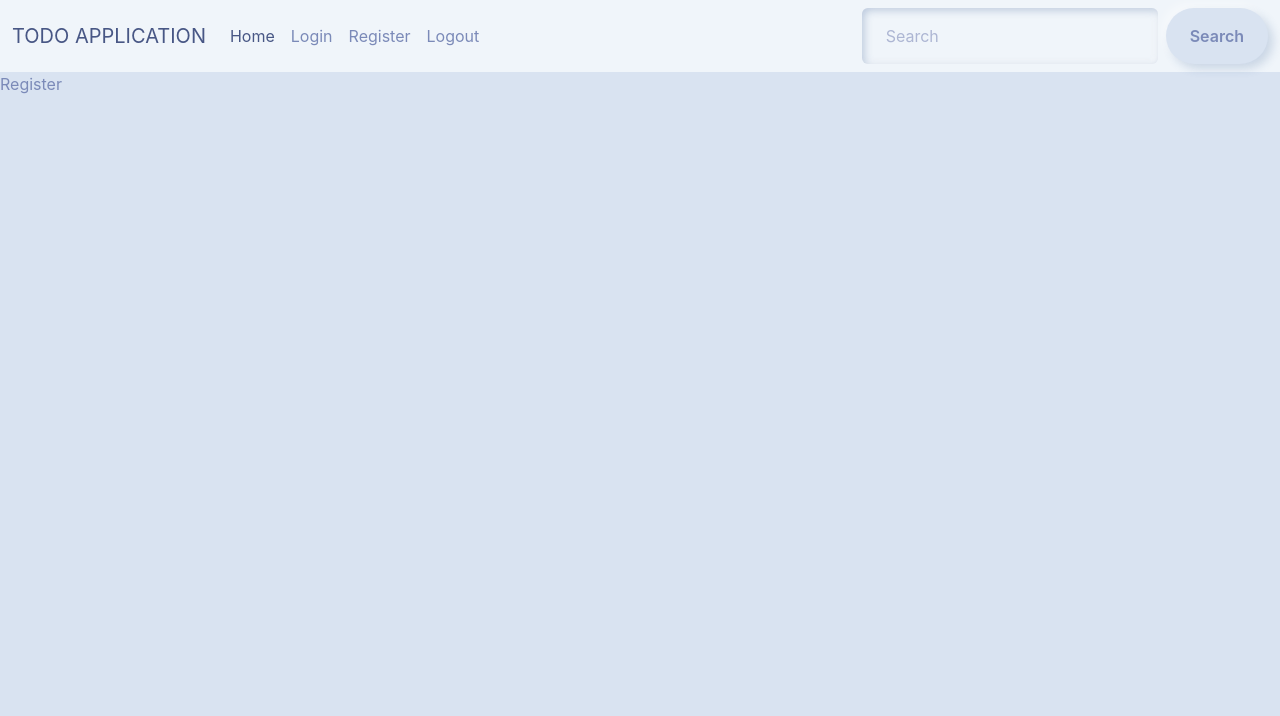
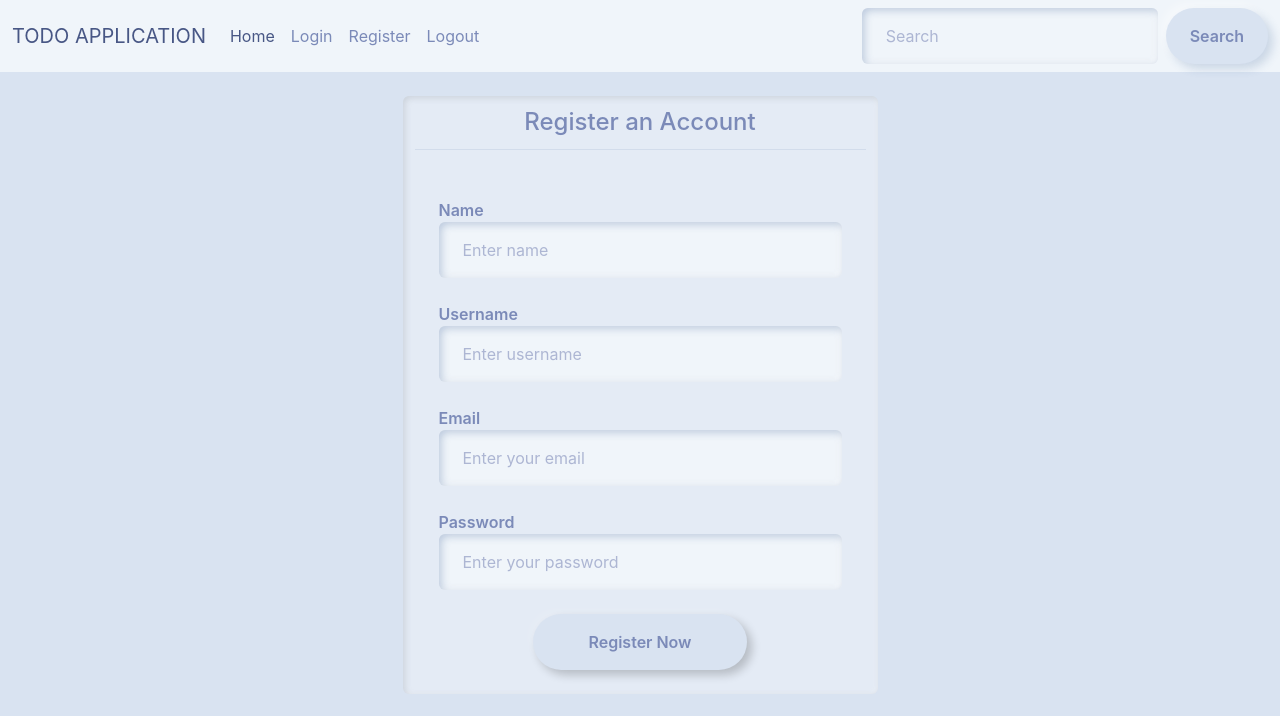
Before and after one commit to bhanu-21/Todo-Application, a React (Create React App) app in the folder frontend/: page /register in a window 1280 px wide. Shown: the top 716 px of the page. Built offline with nearby package versions, Linux system fonts and the light colour scheme.

Commit message:
Register Api added using axios

```diff
--- a/frontend/src/components/Login.js
+++ b/frontend/src/components/Login.js
@@ -13,8 +13,9 @@ function Login({ user, setUser }) {
     const navigation = useNavigate();
 
     useEffect(() => {
+        const user = localStorage.getItem('user');
         if (user) {
-            navigation("/");
+            return navigation('/');
         }
 
         // eslint-disable-next-line
@@ -52,7 +53,9 @@ function Login({ user, setUser }) {
 
     return (
         <>
-            <ToastContainer /><div className="container">
+            <ToastContainer />
+
+            <div className="container">
                 <div className="row justify-content-center mt-4">
                     <div className="col-lg-5 card border-primary mt-4">
                         <div className="card-body">
@@ -70,7 +73,7 @@ function Login({ user, setUser }) {
                                     name="username"
                                     onChange={handleChange} />
                                 {errors?.username && (
-                                    <small id="emailHelp" className="form-text text-muted">
+                                    <small id="emailHelp" className="form-text text-danger">
                                         {errors.username.msg}
                                     </small>
                                 )}
@@ -89,7 +92,7 @@ function Login({ user, setUser }) {
                                     name="password"
                                     onChange={handleChange} />
                                 {errors?.password && (
-                                    <small id="emailHelp" className="form-text text-muted">
+                                    <small id="emailHelp" className="form-text text-danger">
                                         {errors.password.msg}
                                     </small>
                                 )}
--- a/frontend/src/components/Register.js
+++ b/frontend/src/components/Register.js
@@ -1,9 +1,151 @@
-import React from 'react'
+import React, { useEffect, useState } from "react";
+import { register } from "../services/api";
+import { ToastContainer, toast } from "react-toastify";
+import 'react-toastify/dist/ReactToastify.css';
+import { useNavigate } from "react-router-dom";
 
 function Register() {
+    const [form, setForm] = useState({
+        name: "",
+        username: "",
+        email: "",
+        password: "",
+    });
+    const [errors, setErrors] = useState(null);
+    const navigation = useNavigate();
+
+    useEffect(() => {
+        const user = localStorage.getItem('user');
+        if (user) {
+            return navigation('/');
+        }
+
+        // eslint-disable-next-line
+    }, [])
+
+    const handleInputChange = (e) => {
+        setForm({ ...form, [e.target.name]: e.target.value });
+    };
+
+    const handleSubmit = async () => {
+        const result = await register(form);
+        if (result.status === 200) {
+            if (result.data.status === 201) {
+                setErrors(result.data.data);
+                toast(result.data.message);
+                return
+            }
+
+            if (result.data.status === 200) {
+                localStorage.setItem('user', JSON.stringify(result.data.data));
+                navigation('/');
+                return
+            }
+
+            if (result.data.status === 202) {
+                toast(result.data.message);
+                return
+            }
+        } else {
+            toast('Something went wrong, please try again');
+        }
+    }
+
     return (
-        <div>Register</div>
-    )
+        <>
+            <ToastContainer />
+
+            <div className="container">
+                <div className="row justify-content-md-center mt-4">
+                    <div className="col-lg-5 card border-primary mb-3">
+                        <div className="card-header h4 text-center">
+                            Register an Account
+                        </div>
+
+                        <div className="card-body">
+                            <div className="form-group">
+                                <label className="col-form-label mt-4">Name</label>
+                                <input
+                                    type="text"
+                                    className="form-control"
+                                    placeholder="Enter name"
+                                    name="name"
+                                    onChange={handleInputChange}
+                                />
+
+                                {errors?.name && (
+                                    <small id="emailHelp" className="form-text text-danger">
+                                        {errors.name.msg}
+                                    </small>
+                                )}
+                            </div>
+
+                            <div className="form-group">
+                                <label className="col-form-label mt-4">Username</label>
+                                <input
+                                    type="text"
+                                    className="form-control"
+                                    placeholder="Enter username"
+                                    name="username"
+                                    onChange={handleInputChange}
+                                />
+
+                                {errors?.username && (
+                                    <small id="emailHelp" className="form-text text-danger">
+                                        {errors.username.msg}
+                                    </small>
+                                )}
+                            </div>
+
+                            <div className="form-group">
+                                <label className="col-form-label mt-4">Email</label>
+                                <input
+                                    type="text"
+                                    className="form-control"
+                                    placeholder="Enter your email"
+                                    name="email"
+                                    onChange={handleInputChange}
+                                />
+
+                                {errors?.email && (
+                                    <small id="emailHelp" className="form-text text-danger">
+                                        {errors.email.msg}
+                                    </small>
+                                )}
+                            </div>
+
+                            <div className="form-group">
+                                <label className="col-form-label mt-4">Password</label>
+                                <input
+                                    type="password"
+                                    className="form-control"
+                                    placeholder="Enter your password"
+                                    name="password"
+                                    onChange={handleInputChange}
+                                />
+
+                                {errors?.password && (
+                                    <small id="emailHelp" className="form-text text-danger">
+                                        {errors.password.msg}
+                                    </small>
+                                )}
+                            </div>
+
+                            <div className="row justify-content-md-center form-group mt-4">
+                                <button
+                                    type="button"
+                                    className="col-sm-6 btn btn-outline-secondary center"
+                                    onClick={handleSubmit}
+                                >
+                                    Register Now
+                                </button>
+                            </div>
+                        </div>
+                    </div>
+                </div>
+            </div>
+        </>
+    );
 }
 
 export default Register;
--- a/frontend/src/services/api.js
+++ b/frontend/src/services/api.js
@@ -1,6 +1,10 @@
 import axios from 'axios';
-import { LOGIN } from './apiConstants';
+import { LOGIN, REGISTER } from './apiConstants';
 
 export const login = async (data) => {
     return axios.post(LOGIN, data);
 }
+
+export const register = async (data) => {
+    return axios.post(REGISTER, data);
+}
--- a/frontend/src/services/apiConstants.js
+++ b/frontend/src/services/apiConstants.js
@@ -1,3 +1,4 @@
 import { API_URL } from '../config';
 
 export const LOGIN = `${API_URL}/api/login`;
+export const REGISTER = `${API_URL}/api/register`;
```
